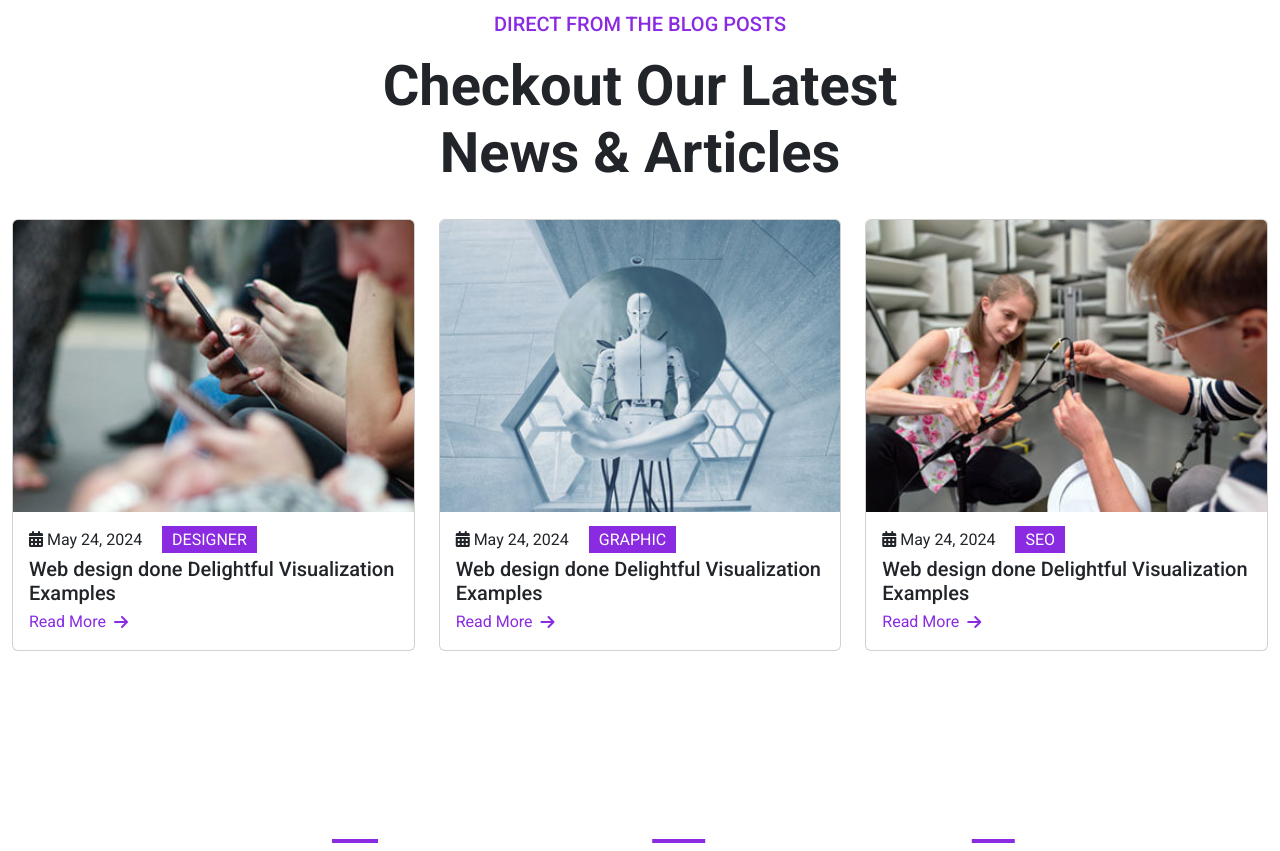
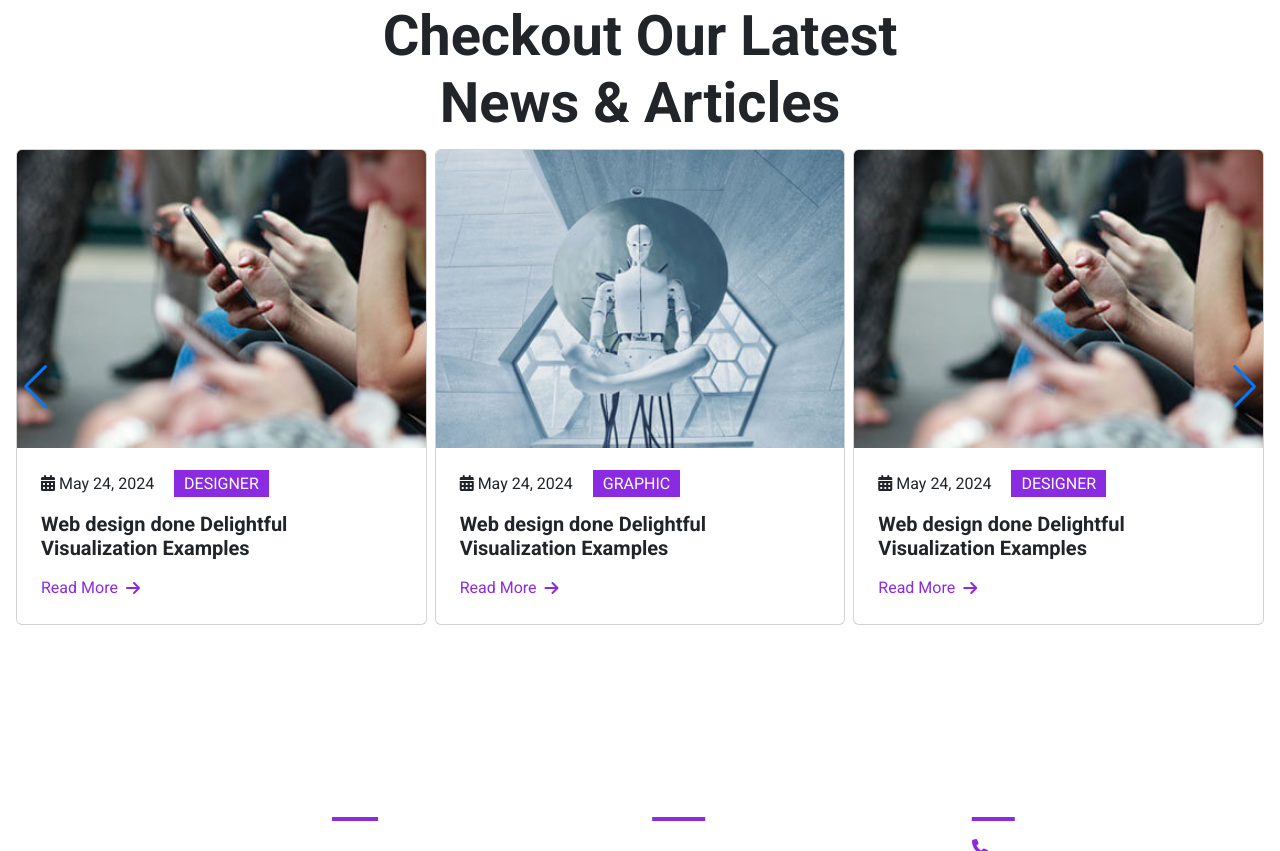
Before and after one commit to mdakbarhossain1/Ccoudly-html-task-1, a plain HTML site: page index.html in a window 1280 px wide. Shown: the part 2501-3352 px from the top of the page. Drawn offline with nearby package versions, Linux system fonts and the light colour scheme.

Commit message:
readme md file

```diff
--- a/index.html
+++ b/index.html
@@ -20,6 +20,8 @@
         <link rel="stylesheet" href="https://cdnjs.cloudflare.com/ajax/libs/font-awesome/6.5.2/css/all.min.css"
             integrity="sha512-SnH5WK+bZxgPHs44uWIX+LLJAJ9/2PkPKZ5QiAj6Ta86w+fsb2TkcmfRyVX3pBnMFcV7oQPJkl9QevSCWr3W6A=="
             crossorigin="anonymous" referrerpolicy="no-referrer" />
+        <!-- Swiper js  -->
+        <link rel="stylesheet" href="https://cdn.jsdelivr.net/npm/swiper@11/swiper-bundle.min.css" />
 
     </head>
 
@@ -131,14 +133,18 @@
                             <div class="about-description">
                                 <span class="icon-purple">ABOUT COMPANY</span>
                                 <h1>The World's Networking <br>Company</h1>
-                            <p class="mb-3">Since from 2000 Building Your Better IT Solution The definition of business
+                                <p class="mb-3">Since from 2000 Building Your Better IT Solution The definition of
+                                    business
                                     is an
-                                occupation or trade & the purchase and sale of products Our Mission & Vision Voice and
+                                    occupation or trade & the purchase and sale of products Our Mission & Vision Voice
+                                    and
                                     data System are crucial to the success</p>
-                            <p>System is a term used to refer to an organized collection symbols and processes that may
+                                <p>System is a term used to refer to an organized collection symbols and processes that
+                                    may
                                     be used to operate on such symbols </p>
                             </div>
-                        <div class="about-service d-flex flex-md-row flex-column flex-sm-column my-md-3 my-sm-3 my-2">
+                            <div
+                                class="about-service d-flex flex-md-row flex-column flex-sm-column my-md-3 my-sm-3 my-2">
                                 <div
                                     class="consultant d-flex align-items-center justify-content-center flex-md-row flex-column flex-sm-column">
                                     <div class="headset-icon me-3">
@@ -193,29 +199,34 @@
                 <div class="popular-service-card-section">
                     <div class="popular-service-card-grid-container">
                         <div class="popular-service-card">
-                        <img src="./image/technology-icon.png" alt="Card Image" class="img-fluid p-4">
+                            <img src="./image/technology-icon.png" alt="Card Image" class="w-75 p-4">
                             <h6 class="popular-service-card-title">Product Development</h6>
-                        <p class="popular-service-card-description">Providing the solutions for non-IT businesses</p>
+                            <p class="popular-service-card-description">Providing the solutions for non-IT businesses
+                            </p>
                         </div>
                         <div class="popular-service-card">
-                        <img src="./image/1087927.png" alt="Card Image" class="img-fluid p-4">
+                            <img src="./image/1087927.png" alt="Card Image" class="w-75 p-4">
                             <h6 class="popular-service-card-title">Digital Marketing</h6>
-                        <p class="popular-service-card-description">Providing the solutions for non-IT businesses</p>
+                            <p class="popular-service-card-description">Providing the solutions for non-IT businesses
+                            </p>
                         </div>
                         <div class="popular-service-card">
-                        <img src="./image/technology-icon.png" alt="Card Image" class="img-fluid p-4">
+                            <img src="./image/technology-icon.png" alt="Card Image" class="w-75 p-4">
                             <h6 class="popular-service-card-title">Security System</h6>
-                        <p class="popular-service-card-description">Providing the solutions for non-IT businesses</p>
+                            <p class="popular-service-card-description">Providing the solutions for non-IT businesses
+                            </p>
                         </div>
                         <div class="popular-service-card">
-                        <img src="./image/4094782.png" alt="Card Image" class="img-fluid p-4">
+                            <img src="./image/4094782.png" alt="Card Image" class="w-75 p-4">
                             <h6 class="popular-service-card-title">UI/UX Designing</h6>
-                        <p class="popular-service-card-description">Providing the solutions for non-IT businesses</p>
+                            <p class="popular-service-card-description">Providing the solutions for non-IT businesses
+                            </p>
                         </div>
                         <div class="popular-service-card">
-                        <img src="./image/12487542.png" alt="Card Image" class="img-fluid p-4">
+                            <img src="./image/12487542.png" alt="Card Image" class="w-75 p-4">
                             <h6 class="popular-service-card-title">Data Analysis</h6>
-                        <p class="popular-service-card-description">Providing the solutions for non-IT businesses</p>
+                            <p class="popular-service-card-description">Providing the solutions for non-IT businesses
+                            </p>
                         </div>
                     </div>
                 </div>
@@ -229,49 +240,91 @@
                     <p class="icon-purple fw-medium fs-5">DIRECT FROM THE BLOG POSTS</p>
                     <h2 class="fw-bold mb-2">Checkout Our Latest <br> News & Articles</h2>
                 </div>
-            <div class="row row-cols-1 row-cols-md-3 g-4 mt-2">
-                <div class="col">
-                    <div class="card blog-post-card">
+                <div class="mt-2">
+                    <!-- Slider main container -->
+                    <div class="swiper">
+                        <!-- Additional required wrapper -->
+                        <div class="swiper-wrapper">
+                            <!-- Slides -->
+                            <div class="swiper-slide">
+                                <div class="card blog-post-card m-1">
                                     <img src="./image/blog-1.jpg" alt="blog-post 1" class="card-img-top">
-                        <div class="card-body">
+                                    <div class="card-body p-4">
                                         <div class="blog-post-card-date">
                                             <span><i class="fas fa-calendar-alt"></i> May 24, 2024</span>
                                             <span class="blog-post-badge ms-3">DESIGNER</span>
                                         </div>
-                            <h6 class="blog-post-card-title fs-5">Web design done Delightful Visualization Examples</h6>
+                                        <h6 class="blog-post-card-title fs-5 fw-bold my-3">Web design done Delightful
+                                            Visualization
+                                            Examples
+                                        </h6>
                                         <button class="blog-post-card-read-more-btn">Read More <i
                                                 class="fas fa-arrow-right"></i></button>
                                     </div>
                                 </div>
                             </div>
-                <div class="col">
-                    <div class="card blog-post-card">
+                            <div class="swiper-slide">
+                                <div class="card blog-post-card m-1">
                                     <img src="./image/blog-2.jpg" alt="blog-post 1" class="card-img-top">
-                        <div class="card-body">
+                                    <div class="card-body p-4">
                                         <div class="blog-post-card-date">
                                             <span><i class="fas fa-calendar-alt"></i> May 24, 2024</span>
                                             <span class="blog-post-badge ms-3">GRAPHIC
                                             </span>
                                         </div>
-                            <h6 class="blog-post-card-title fs-5">Web design done Delightful Visualization Examples</h6>
+                                        <h6 class="blog-post-card-title fs-5 fw-bold my-3">Web design done Delightful
+                                            Visualization
+                                            Examples
+                                        </h6>
                                         <button class="blog-post-card-read-more-btn">Read More <i
                                                 class="fas fa-arrow-right"></i></button>
                                     </div>
                                 </div>
                             </div>
-                <div class="col">
-                    <div class="card blog-post-card">
+                            <div class="swiper-slide">
+                                <div class="card blog-post-card m-1">
+                                    <img src="./image/blog-1.jpg" alt="blog-post 1" class="card-img-top">
+                                    <div class="card-body p-4">
+                                        <div class="blog-post-card-date">
+                                            <span><i class="fas fa-calendar-alt"></i> May 24, 2024</span>
+                                            <span class="blog-post-badge ms-3">DESIGNER</span>
+                                        </div>
+                                        <h6 class="blog-post-card-title fs-5 fw-bold my-3">Web design done Delightful
+                                            Visualization
+                                            Examples
+                                        </h6>
+                                        <button class="blog-post-card-read-more-btn">Read More <i
+                                                class="fas fa-arrow-right"></i></button>
+                                    </div>
+                                </div>
+                            </div>
+                            <div class="swiper-slide">
+                                <div class="card blog-post-card m-1">
                                     <img src="./image/blog-3.jpg" alt="blog-post 1" class="card-img-top">
-                        <div class="card-body">
+                                    <div class="card-body p-4">
                                         <div class="blog-post-card-date">
                                             <span><i class="fas fa-calendar-alt"></i> May 24, 2024</span>
                                             <span class="blog-post-badge ms-3">SEO</span>
                                         </div>
-                            <h6 class="blog-post-card-title fs-5">Web design done Delightful Visualization Examples</h6>
+                                        <h6 class="blog-post-card-title fs-5 fw-bold my-3">Web design done Delightful
+                                            Visualization
+                                            Examples
+                                        </h6>
                                         <button class="blog-post-card-read-more-btn">Read More <i
                                                 class="fas fa-arrow-right"></i></button>
                                     </div>
                                 </div>
+                            </div>
+                        </div>
+                        <!-- If we need pagination -->
+                        <!-- <div class="swiper-pagination"></div> -->
+
+                        <!-- If we need navigation buttons -->
+                        <div class="swiper-button-prev"></div>
+                        <div class="swiper-button-next"></div>
+
+                        <!-- If we need scrollbar -->
+                        <!-- <div class="swiper-scrollbar"></div> -->
                     </div>
                 </div>
             </div>
@@ -320,7 +373,8 @@
                                 <ul class="list-unstyled">
                                     <li><i class="fas fa-phone icon-purple me-3"></i> +123 456 7890</li>
                                     <li><i class="fas fa-envelope icon-purple me-3"></i> mdakbarhossain16@gmail.com</li>
-                                <li><i class="fas fa-map-marker-alt icon-purple me-3"></i> Road#30 Dhaka, Bangladesh</li>
+                                    <li><i class="fas fa-map-marker-alt icon-purple me-3"></i> Road#30 Dhaka, Bangladesh
+                                    </li>
                                 </ul>
                                 </ul>
                             </div>
@@ -339,6 +393,8 @@
         <script src="https://cdn.jsdelivr.net/npm/bootstrap@5.3.3/dist/js/bootstrap.bundle.min.js"
             integrity="sha384-YvpcrYf0tY3lHB60NNkmXc5s9fDVZLESaAA55NDzOxhy9GkcIdslK1eN7N6jIeHz"
             crossorigin="anonymous"></script>
+        <!-- Swiper js  -->
+        <script src="https://cdn.jsdelivr.net/npm/swiper@11/swiper-bundle.min.js"></script>
         <script src="script.js"></script>
     </body>
 
--- a/script.js
+++ b/script.js
@@ -6,4 +6,37 @@ burger.addEventListener("click", () => {
   burger.classList.toggle("toggle");
 });
 
-console.log("first");
+// console.log("first");
+
+const swiper = new Swiper(".swiper", {
+  loop: true,
+  // spaceBetween: 32,
+  grabCursor: true,
+
+  pagination: {
+    el: ".swiper-pagination",
+    clickable: true,
+    dynamicBullets: true,
+  },
+
+  // Navigation arrows
+  navigation: {
+    nextEl: ".swiper-button-next",
+    prevEl: ".swiper-button-prev",
+  },
+
+  breakpoints: {
+    320: {
+      slidesPerView: 1,
+    },
+    500: {
+      slidesPerView: 1,
+    },
+    700: {
+      slidesPerView: 2,
+    },
+    1024: {
+      slidesPerView: 3,
+    },
+  },
+});
--- a/style.css
+++ b/style.css
@@ -424,6 +424,12 @@ body {
   color: snow;
 }
 
+/*
+.swiper {
+  width: 600px;
+  height: 300px;
+} */
+
 
 /* Large devices (desktops, 992px and up) */
 @media (min-width: 992px) {
```
Also changed, not shown: 1 other file. Lines whose indentation alone changed are shown as unchanged.
